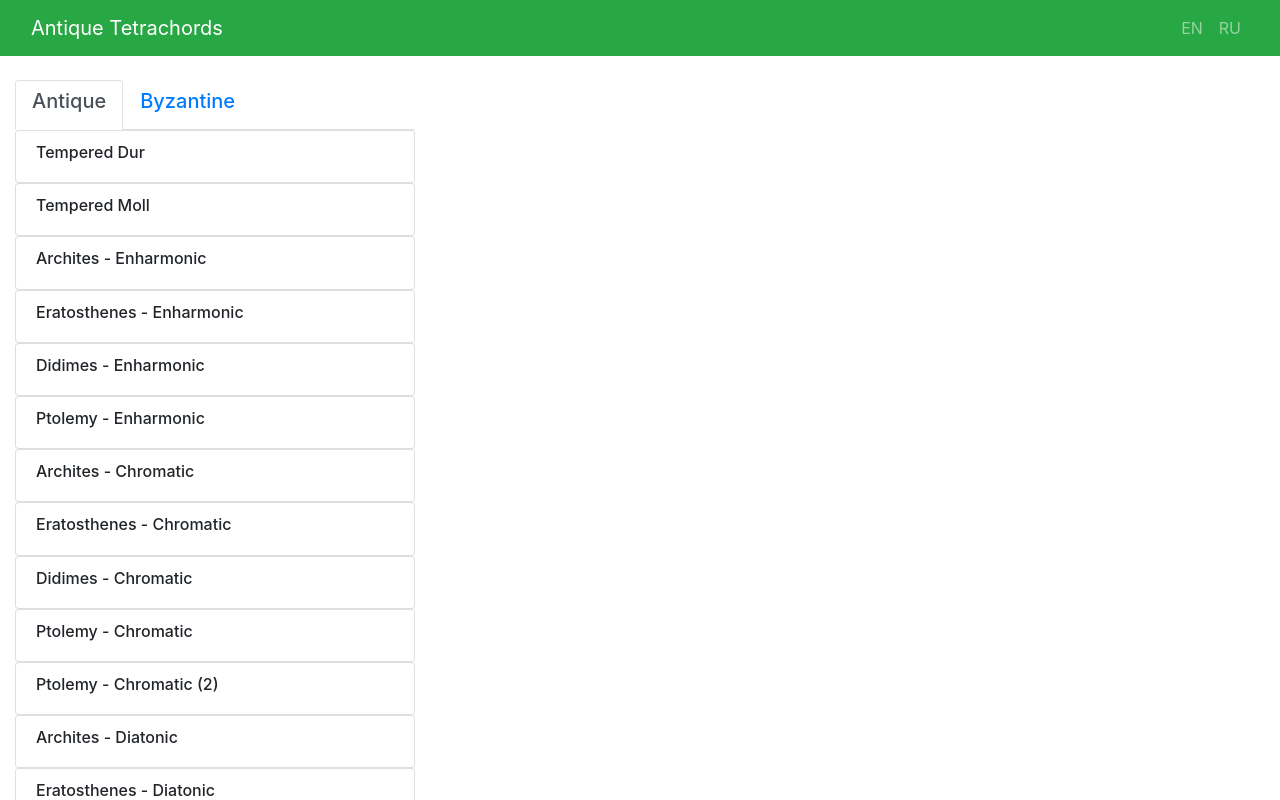
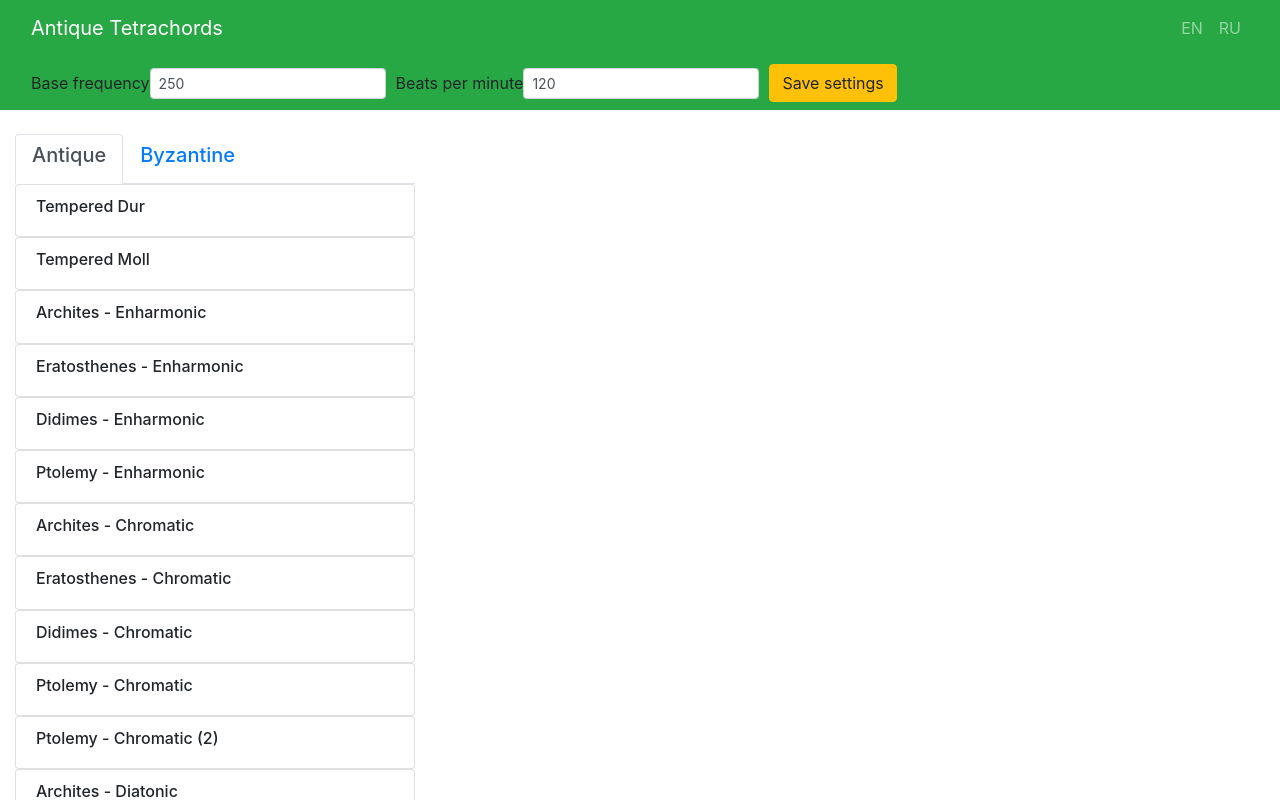
Before and after one commit to ivanov-slk/antique-tetrachords, an Angular app: page / in a window 1280 px wide. Shown: the top 800 px of the page. Built offline with nearby package versions, Linux system fonts and the light colour scheme; what angular-plotly.js would draw is missing.

Commit message:
added settings navbar

```diff
--- a/src/app/app.component.html
+++ b/src/app/app.component.html
@@ -1,4 +1,5 @@
 <app-header></app-header>
+<app-settings></app-settings>
 <br />
 <div>
   <app-melodies></app-melodies>
--- a/src/app/header/header.component.html
+++ b/src/app/header/header.component.html
@@ -1,8 +1,9 @@
 <nav class="navbar navbar-expand-sm navbar-dark bg-success">
   <div class="container-fluid">
     <div class="navbar-header">
-      <a href="#" class="navbar-brand">{{ 'title' | translate }}</a>
+      <a href="#" class="navbar-brand">{{ "title" | translate }}</a>
     </div>
+
     <ul class="navbar-nav">
       <li class="nav-item">
         <a href="#" class="nav-link" (click)="onUseLanguage('en')">EN</a>
--- a/src/app/melodies/melody-list/melody-list.component.html
+++ b/src/app/melodies/melody-list/melody-list.component.html
@@ -1,4 +1,3 @@
-<!-- <div class="row"> -->
 <div class="col-md-10">
   <ul class="nav nav-tabs">
     <li class="nav-item">
@@ -27,4 +26,3 @@
     [melody]="melodyEl"
   ></app-melody-item>
 </div>
-<!-- </div> -->
--- a/src/app/melodies/synth.service.ts
+++ b/src/app/melodies/synth.service.ts
@@ -6,7 +6,6 @@ import { Melody } from "./melody.model";
 
 export interface MelodyData {
   name: string;
-  // factors: number[];
   cents: number[];
   frequencies: number[];
 }
@@ -15,6 +14,7 @@ export interface MelodyData {
 export class SynthService {
   synth: any;
   baseFrequency: number = 250;
+  beatsPerMinute: number = 120;
   melodyDataEmitter = new Subject<MelodyData>();
   readonly totalCents = 498.044999134612; // the total cents in a tetrachord
   readonly totalUnits = 30; // the total units in a byzantine tetrachord
@@ -68,7 +68,6 @@ export class SynthService {
 
     return {
       name: melody.name,
-      // factors,
       cents,
       frequencies //shorthand notation
     };
@@ -88,7 +87,7 @@ export class SynthService {
     );
     pattern.iterations = frequencies.length;
     pattern.start();
-    Tone.Transport.bpm.value = 120;
+    Tone.Transport.bpm.value = this.beatsPerMinute;
     Tone.Transport.start("+0.1");
   }
 
@@ -97,4 +96,13 @@ export class SynthService {
     this.playMelody(melodyData.frequencies);
     this.melodyDataEmitter.next(melodyData);
   }
+
+  setParameters(freq: number, bpm: number) {
+    if (freq) {
+      this.baseFrequency = freq;
+    }
+    if (bpm) {
+      this.beatsPerMinute = bpm;
+    }
+  }
 }
--- /dev/null
+++ b/src/app/settings/settings.component.html
@@ -0,0 +1,28 @@
+<nav class="navbar navbar-expand-sm navbar-dark bg-success">
+  <div class="container-fluid">
+    <form class="form-inline" (ngSubmit)="onSubmit()" #f="ngForm">
+      <label for="freq">{{ "settings_freq" | translate }}</label>
+      <input
+        type="number"
+        class="form-control form-control-sm"
+        id="freq"
+        name="freq"
+        ngModel
+        style="margin-right:10px;"
+      />
+
+      <label for="bpm">{{ "settings__bpm" | translate }} </label>
+      <input
+        type="number"
+        class="form-control form-control-sm"
+        id="bpm"
+        name="bpm"
+        ngModel
+        style="margin-right:10px;"
+      />
+      <button type="submit" class="btn btn-warning">
+        {{ "settings__submit" | translate }}
+      </button>
+    </form>
+  </div>
+</nav>
--- /dev/null
+++ b/src/app/settings/settings.component.ts
@@ -0,0 +1,30 @@
+import { Component, OnInit, ViewChild } from "@angular/core";
+import { NgForm } from "@angular/forms";
+import { SynthService } from "../melodies/synth.service";
+
+@Component({
+  selector: "app-settings",
+  templateUrl: "./settings.component.html",
+  styleUrls: ["./settings.component.css"]
+})
+export class SettingsComponent implements OnInit {
+  @ViewChild("f", { static: true }) settingsForm: NgForm;
+
+  constructor(private synthService: SynthService) {}
+
+  ngOnInit() {
+    setTimeout(() => {
+      this.settingsForm.setValue({
+        freq: this.synthService.baseFrequency,
+        bpm: this.synthService.beatsPerMinute
+      });
+    });
+  }
+
+  onSubmit() {
+    this.synthService.setParameters(
+      this.settingsForm.value.freq,
+      this.settingsForm.value.bpm
+    );
+  }
+}
--- a/src/app/shared/translate.service.ts
+++ b/src/app/shared/translate.service.ts
@@ -43,6 +43,9 @@ export class TranslateService {
 
 const en = {
   title: "Antique Tetrachords",
+  settings_freq: "Base frequency",
+  settings__bpm: "Beats per minute",
+  settings__submit: "Save settings",
   temperedDur: "Tempered Dur",
   temperedMoll: "Tempered Moll",
   architesEnharmonic: "Archites - Enharmonic",
@@ -82,6 +85,9 @@ const en = {
 
 const ru = {
   title: "Античные тетрахорды",
+  settings_freq: "Базовая частота",
+  settings__bpm: "Удары в минуту",
+  settings__submit: "Сохранить настройки",
   temperedDur: "Темперированный - мажор",
   temperedMoll: "Темперированный - минор",
   architesEnharmonic: "Архит - энгармонический",
```
Also changed, not shown: src/app/app.module.ts (+24 -18 lines), src/app/melodies/melodies.component.ts (+8 -8 lines), src/app/settings/settings.component.css (added), 1 other file (tests, documents, lock files or other folders).
